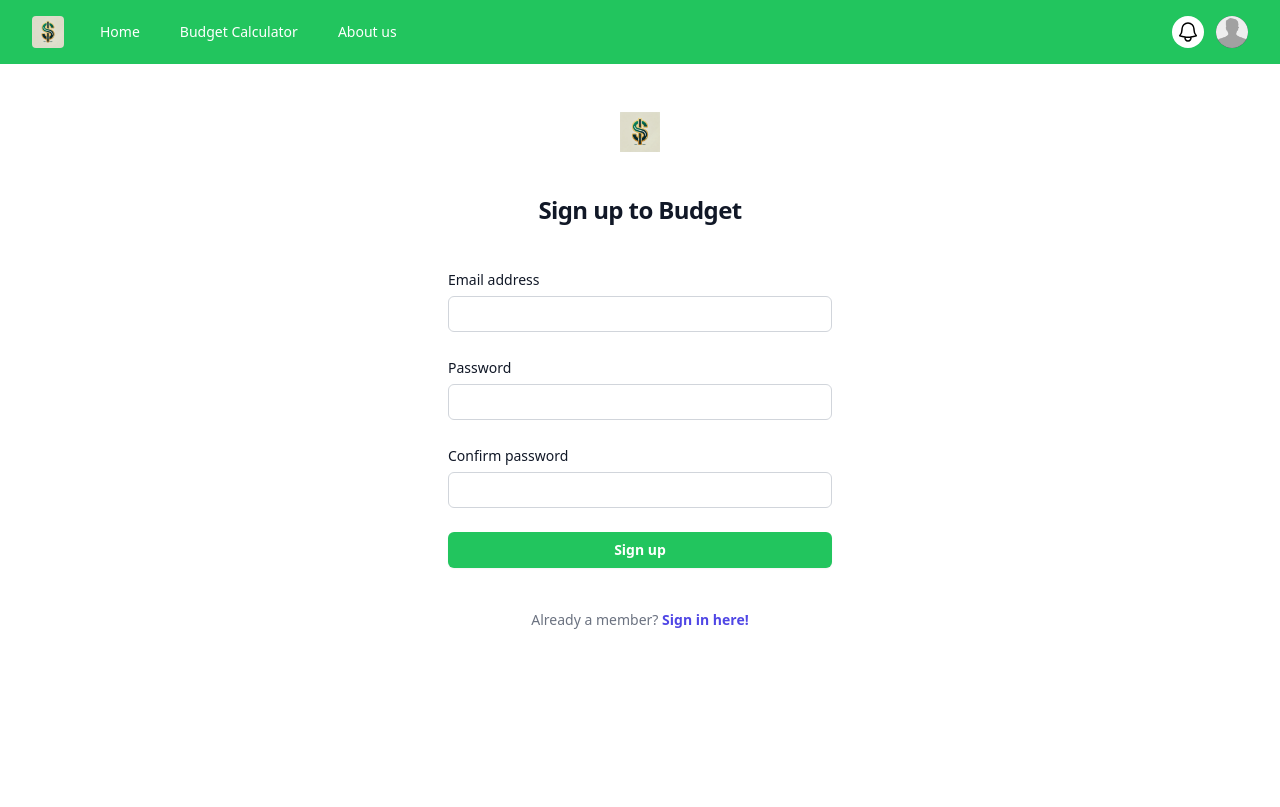
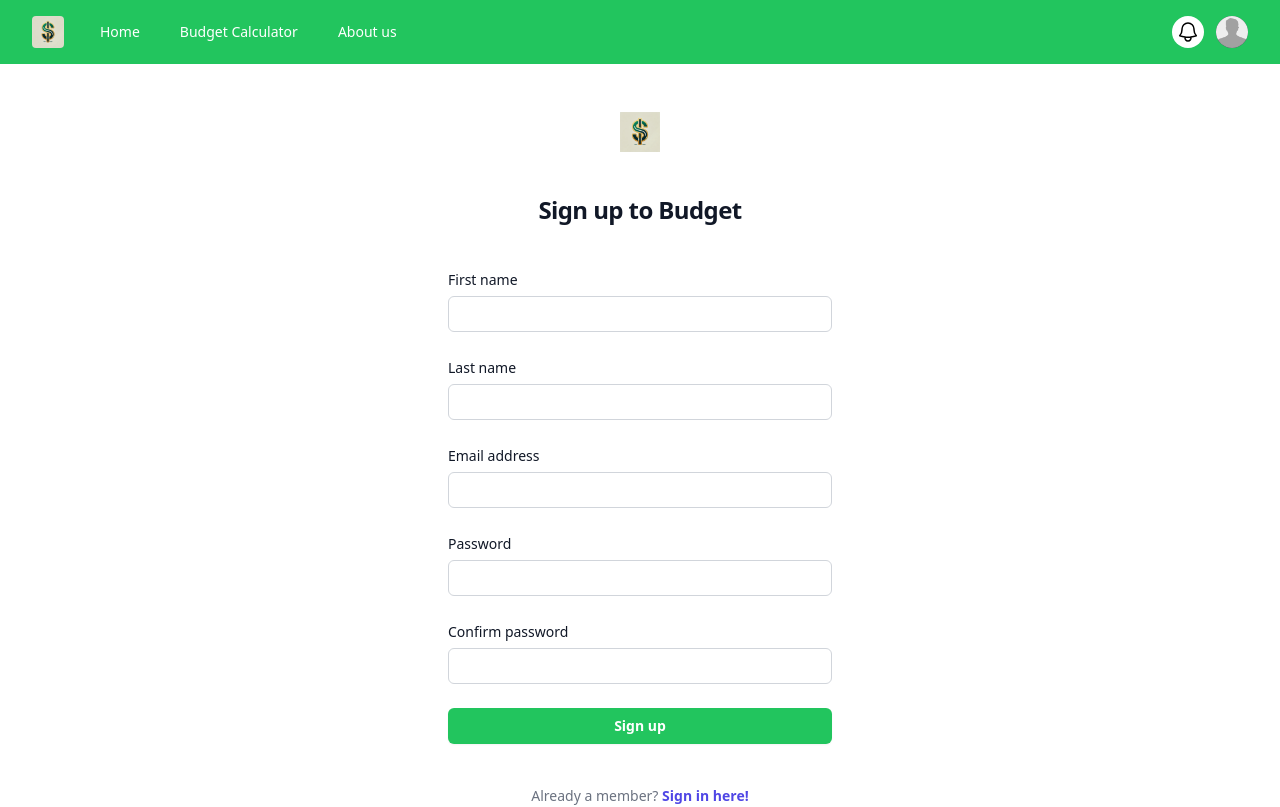
Before and after one commit to thefinnishstranger/Budget, a React (Vite) app in the folder frontend/: page /signup in a window 1280 px wide. Shown: the top 807 px of the page. Built offline with nearby package versions, Linux system fonts and the light colour scheme.

Commit message:
added the logic for registering users

```diff
--- a/frontend/src/pages/SignUpPage.tsx
+++ b/frontend/src/pages/SignUpPage.tsx
@@ -1,4 +1,38 @@
+import React, { useState } from "react";
+import { register } from "../services/accountService.js";
+
 export default function SignUpPage() {
+  const [firstName, setFirstName] = useState("");
+  const [lastName, setLastName] = useState("");
+  const [email, setEmail] = useState("");
+  const [password, setPassword] = useState("");
+  const [confirmedPassword, setConfirmedPassword] = useState("");
+
+  const handleSubmit = async (e: React.FormEvent<HTMLFormElement>) => {
+    e.preventDefault();
+
+    // Check if passwords match
+    if (password !== confirmedPassword) {
+      alert("Passwords do not match");
+      return; // Stop form submission
+    }
+
+    const data = {
+      firstName,
+      lastName,
+      email,
+      password,
+    };
+
+    try {
+      await register(data);
+      window.location.href = "/login";
+    } catch (error) {
+      console.error("Error during registration", error);
+      alert("Failed to register, please try again");
+    }
+  };
+
   return (
     <>
       <div className="flex min-h-full flex-1 flex-col justify-center px-6 py-12 lg:px-8">
@@ -14,7 +48,39 @@ export default function SignUpPage() {
         </div>
 
         <div className="mt-10 sm:mx-auto sm:w-full sm:max-w-sm">
-          <form action="#" method="POST" className="space-y-6">
+          <form action="#" method="POST" className="space-y-6" onSubmit={handleSubmit}>
+            <div>
+              <label className="block text-sm/6 font-medium text-gray-900">
+                First name
+              </label>
+              <div className="mt-1">
+                <input
+                  id="firstName"
+                  name="firstName"
+                  type="text"
+                  value={firstName}
+                  onChange={(e) => setFirstName(e.target.value)}
+                  required
+                  className="block w-full rounded-md bg-white px-3 py-1.5 text-base text-gray-900 outline outline-1 -outline-offset-1 outline-gray-300 placeholder:text-gray-400 focus:outline focus:outline-2 focus:-outline-offset-2 focus:outline-indigo-600 sm:text-sm/6"
+                />
+              </div>
+            </div>
+            <div>
+              <label className="block text-sm/6 font-medium text-gray-900">
+                Last name
+              </label>
+              <div className="mt-1">
+                <input
+                  id="lastName"
+                  name="lastName"
+                  type="text"
+                  value={lastName}
+                  onChange={(e) => setLastName(e.target.value)}
+                  required
+                  className="block w-full rounded-md bg-white px-3 py-1.5 text-base text-gray-900 outline outline-1 -outline-offset-1 outline-gray-300 placeholder:text-gray-400 focus:outline focus:outline-2 focus:-outline-offset-2 focus:outline-indigo-600 sm:text-sm/6"
+                />
+              </div>
+            </div>
             <div>
               <label htmlFor="email" className="block text-sm/6 font-medium text-gray-900">
                 Email address
@@ -24,49 +90,48 @@ export default function SignUpPage() {
                   id="email"
                   name="email"
                   type="email"
+                  value={email}
+                  onChange={(e) => setEmail(e.target.value)}
                   required
-                  autoComplete="email"
+                  autoComplete="off"
                   className="block w-full rounded-md bg-white px-3 py-1.5 text-base text-gray-900 outline outline-1 -outline-offset-1 outline-gray-300 placeholder:text-gray-400 focus:outline focus:outline-2 focus:-outline-offset-2 focus:outline-indigo-600 sm:text-sm/6"
                 />
               </div>
             </div>
-
             <div>
-              <div className="flex items-center justify-between">
               <label htmlFor="password" className="block text-sm/6 font-medium text-gray-900">
                 Password
               </label>
-              </div>
               <div className="mt-1">
                 <input
                   id="password1"
                   name="password"
                   type="password"
+                  value={password}
+                  onChange={(e) => setPassword(e.target.value)}
                   required
-                  autoComplete="current-password"
+                  autoComplete="new-password"
                   className="block w-full rounded-md bg-white px-3 py-1.5 text-base text-gray-900 outline outline-1 -outline-offset-1 outline-gray-300 placeholder:text-gray-400 focus:outline focus:outline-2 focus:-outline-offset-2 focus:outline-indigo-600 sm:text-sm/6"
                 />
               </div>
             </div>
-
             <div>
-              <div className="flex items-center justify-between">
               <label htmlFor="password" className="block text-sm/6 font-medium text-gray-900">
                 Confirm password
               </label>
-              </div>
               <div className="mt-1">
                 <input
                   id="password2"
                   name="password"
                   type="password"
+                  value={confirmedPassword}
+                  onChange={(e) => setConfirmedPassword(e.target.value)}
                   required
-                  autoComplete="current-password"
+                  autoComplete="new-password"
                   className="block w-full rounded-md bg-white px-3 py-1.5 text-base text-gray-900 outline outline-1 -outline-offset-1 outline-gray-300 placeholder:text-gray-400 focus:outline focus:outline-2 focus:-outline-offset-2 focus:outline-indigo-600 sm:text-sm/6"
                 />
               </div>
             </div>
-
             <div>
               <button
                 type="submit"
@@ -86,5 +151,5 @@ export default function SignUpPage() {
         </div>
       </div>
     </>
-  )
+  );
 }
--- a/frontend/src/services/accountService.ts
+++ b/frontend/src/services/accountService.ts
@@ -1,6 +1,8 @@
 import axios from "axios";
 
 const loginUrl = "https://backend-wispy-firefly-9646.fly.dev/api/login";
+const registerUrl = "https://backend-wispy-firefly-9646.fly.dev/api/register";
+
 
 let token: string | null = null;
 
@@ -27,6 +29,13 @@ interface LoginResponse {
   userId: string;
 }
 
+interface RegisterResponse {
+  token: string;
+  email: string;
+  name: string;
+  userId: string;
+}
+
 // Login API call
 const login = async (credentials: LoginCredentials): Promise<LoginResponse> => {
   try {
@@ -41,4 +50,15 @@ const login = async (credentials: LoginCredentials): Promise<LoginResponse> => {
   }
 };
 
-export { login, setToken, getToken };
+const register = async (data: { firstName: string; lastName: string; email: string; password: string }): Promise<RegisterResponse> => {
+  try {
+    const response = await axios.post<RegisterResponse>(registerUrl, data);
+    console.log("registration of the account was successful");
+    return response.data
+  } catch (error) {
+    console.error("Registration error:", error);
+    throw error;
+  }
+}
+
+export { login, setToken, getToken, register };
```
Also changed, not shown: 2 other files (tests, documents, lock files or other folders). Lines whose indentation alone changed are shown as unchanged.
